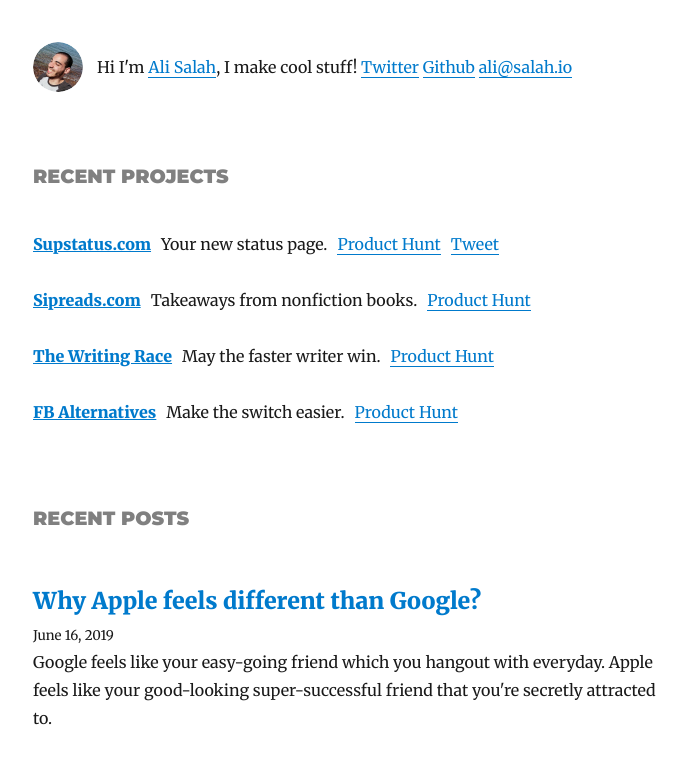
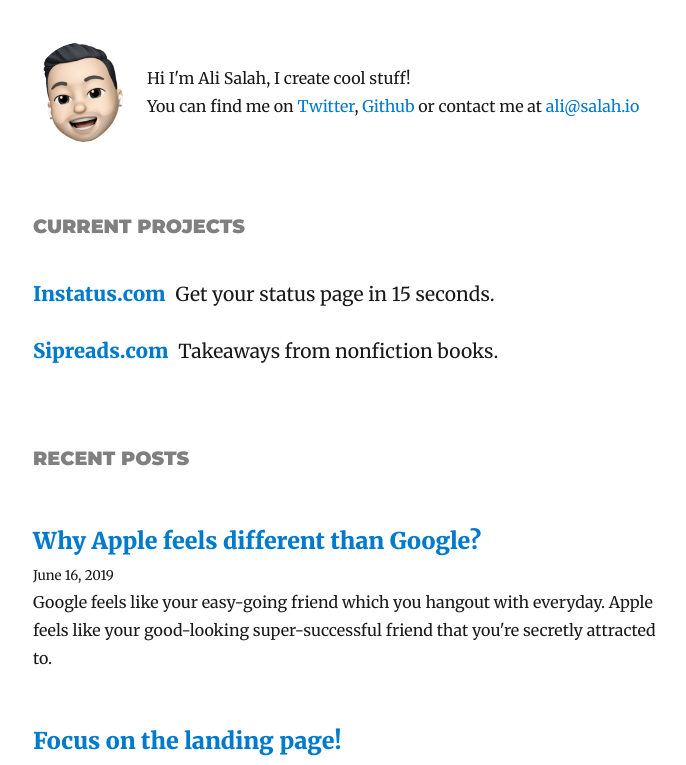
Before and after one commit to alisalahio/personal-website, a Gatsby site: page / in a window 1280 px wide. Shown: the top 765 px of the page, without its empty margins (292-978 px from the left). Built offline with nearby package versions, Linux system fonts and the light colour scheme; Gatsby itself is replaced by a stand-in of ours; some packages are replaced by stand-ins of ours.

Commit message:
update projects and profile pic

```diff
--- a/gatsby-config.js
+++ b/gatsby-config.js
@@ -2,7 +2,7 @@ module.exports = {
   siteMetadata: {
     title: `Ali Salah`,
     author: `Ali Salah`,
-    description: `My projects and writings.`,
+    description: `My projects and posts.`,
     siteUrl: `https://ali.salah.io/`,
     social: {
       twitter: `alisalahio`,
@@ -11,52 +11,14 @@ module.exports = {
     },
     projects: [
       {
-        title: `Supstatus.com`,
-        description: `Your new status page.`,
-        url: `https://supstatus.com/`,
-        moreLinks: [
-          {
-            type: `Product Hunt`,
-            url: `https://www.producthunt.com/posts/sup-status`,
-          },
-          {
-            type: `Tweet`,
-            url: `https://twitter.com/alisalahio/status/1154307393288884227`,
-          },
-        ],
+        title: `Instatus.com`,
+        description: `Get your status page in 15 seconds.`,
+        url: `https://instatus.com/`,
       },
       {
         title: `Sipreads.com`,
         description: `Takeaways from nonfiction books.`,
         url: `https://sipreads.com/`,
-        moreLinks: [
-          {
-            type: `Product Hunt`,
-            url: `https://www.producthunt.com/posts/sipreads`,
-          },
-        ],
-      },
-      {
-        title: `The Writing Race`,
-        description: `May the faster writer win.`,
-        url: `https://github.com/alisalahio/writing-race`,
-        moreLinks: [
-          {
-            type: `Product Hunt`,
-            url: `https://www.producthunt.com/posts/the-writing-race`,
-          },
-        ]
-      },
-      {
-        title: `FB Alternatives`,
-        description: `Make the switch easier.`,
-        url: `https://www.github.com/alisalahio/facebook-alternatives`,
-        moreLinks: [
-          {
-            type: `Product Hunt`,
-            url: `https://www.producthunt.com/posts/delete-facebook-wiki`,
-          },
-        ]
       },
     ],
   },
@@ -115,7 +77,7 @@ module.exports = {
         background_color: `#ffffff`,
         theme_color: `#663399`,
         display: `minimal-ui`,
-        icon: `content/assets/ali-icon.png`,
+        icon: `content/assets/memoji.png`,
       },
     },
     `gatsby-plugin-react-helmet`,
--- a/package.json
+++ b/package.json
@@ -50,7 +50,7 @@
   },
   "scripts": {
     "build": "gatsby build",
-    "develop": "gatsby develop",
+    "dev": "gatsby develop",
     "format": "prettier --write src/**/*.{js,jsx}",
     "start": "npm run develop",
     "serve": "gatsby serve",
--- a/src/components/bio.js
+++ b/src/components/bio.js
@@ -14,9 +14,9 @@ import { rhythm } from "../utils/typography"
 const Bio = () => {
   const data = useStaticQuery(graphql`
     query BioQuery {
-      avatar: file(absolutePath: { regex: "/profile-pic.jpg/" }) {
+      avatar: file(absolutePath: { regex: "/memoji.png/" }) {
         childImageSharp {
-          fixed(width: 50, height: 50) {
+          fixed(width: 100, height: 100) {
             ...GatsbyImageSharpFixed
           }
         }
@@ -57,17 +57,19 @@ const Bio = () => {
         }}
       />
       <p style={{ margin: 0 }}>
-        Hi I'm <a href={`https://twitter.com/${social.twitter}`}>{author}</a>, I make cool stuff!
+        Hi I'm {author}, I create cool stuff!
+        <br />
+        You can find me on
         {` `}
-        <a href={`https://twitter.com/${social.twitter}`}>
+        <a style={{ boxShadow: 'none' }} href={`https://twitter.com/${social.twitter}`}>
           Twitter
         </a>
-        {` `}
-        <a href={`https://github.com/${social.github}`}>
+        {`, `}
+        <a style={{ boxShadow: 'none' }} href={`https://github.com/${social.github}`}>
           Github
         </a>
-        {` `}
-        <a href={`mailto:${social.mail}`}>
+        {` or contact me at `}
+        <a style={{ boxShadow: 'none' }} href={`mailto:${social.mail}`}>
           {social.mail}
         </a>
       </p>
--- a/src/components/layout.js
+++ b/src/components/layout.js
@@ -1,7 +1,7 @@
 import React from "react"
 import { Link } from "gatsby"
 
-import { rhythm, scale } from "../utils/typography"
+import { rhythm } from "../utils/typography"
 
 class Layout extends React.Component {
   render() {
@@ -50,7 +50,7 @@ class Layout extends React.Component {
         >
           © {new Date().getFullYear()},
           {` `}
-          <a href="https://twitter.com/alisalahio">
+          <a style={{ boxShadow: 'none' }} href="https://twitter.com/alisalahio">
             Ali Salah
           </a>
         </footer>
--- a/src/components/projects.js
+++ b/src/components/projects.js
@@ -8,7 +8,7 @@
 import React from "react"
 import { useStaticQuery, graphql } from "gatsby"
 
-import { rhythm, scale } from "../utils/typography"
+import { scale } from "../utils/typography"
 
 const Projects = () => {
   const data = useStaticQuery(graphql`
@@ -19,10 +19,6 @@ const Projects = () => {
             title
             url
             description
-            moreLinks {
-              type
-              url
-            }
           }
         }
       }
@@ -43,7 +39,7 @@ const Projects = () => {
             textTransform: "uppercase",
           }}
         >
-          Recent Projects
+          Current projects
         </h3>
       </div>
       <div style={{ marginTop: 40 }}>
@@ -61,16 +57,16 @@ const Projects = () => {
                   href={url}
                   style={{
                     boxShadow: `none`,
-                    textDecoration: `underline`,
-                    fontWeight: `900`,
-                    marginRight: 10
+                    textDecoration: `none`,
                   }}
                   target="_blank"
                   rel="noopener noreferrer"
                 >
-                  {title}
+                  <h3 style={{ display: 'inline', ...scale(0.25) }}>{title}</h3>
                 </a>
-                {description}
+                <span style={{ marginLeft: 10, ...scale(0.2) }}>
+                  {description}
+                </span>
                 {moreLinks &&
                   moreLinks.map(link => (
                     <a
--- a/src/pages/index.js
+++ b/src/pages/index.js
@@ -14,7 +14,7 @@ class Index extends React.Component {
 
     return (
       <Layout location={this.props.location} title={siteTitle}>
-        <SEO title="My projects & writings" />
+        <SEO title="My projects & posts" />
         <Bio />
         <Projects />
         <Posts />
```
Also changed, not shown: content/assets/ali-icon.png (deleted), content/assets/memoji.png (added), content/assets/profile-pic.jpg (deleted), 1 other file.
